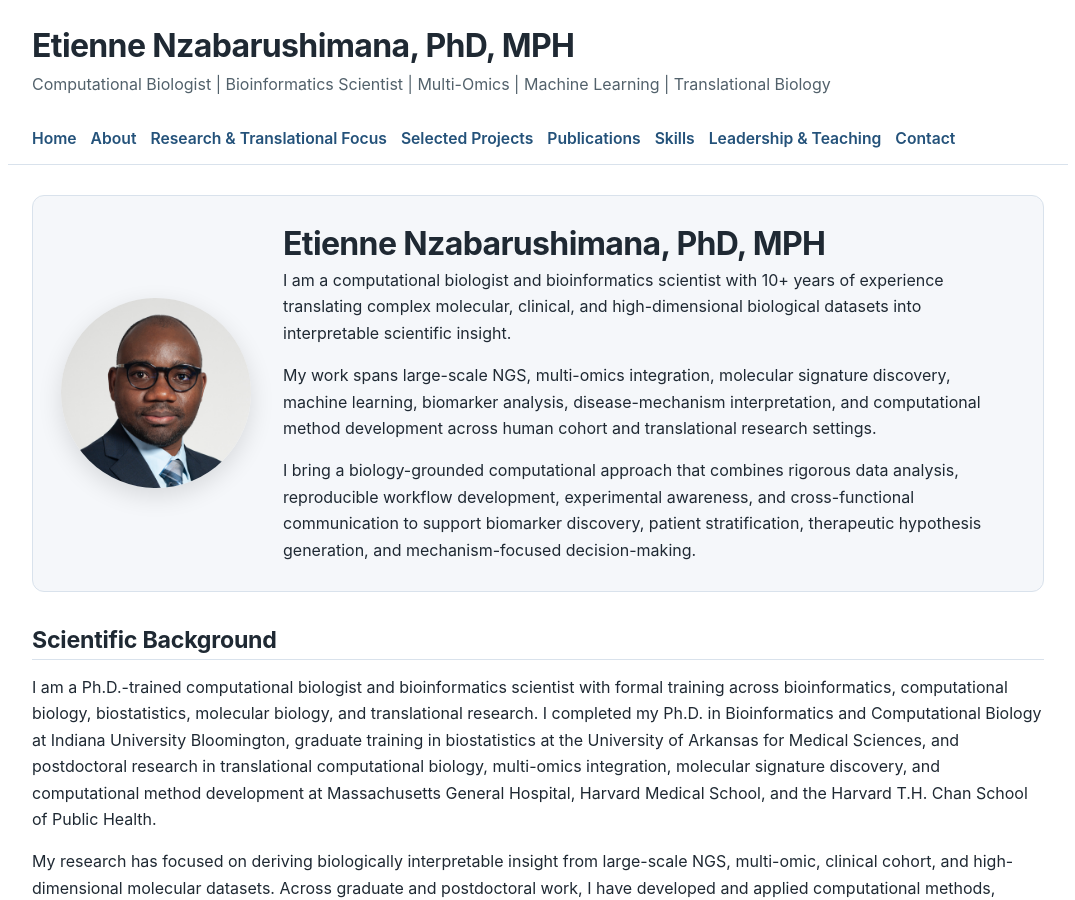
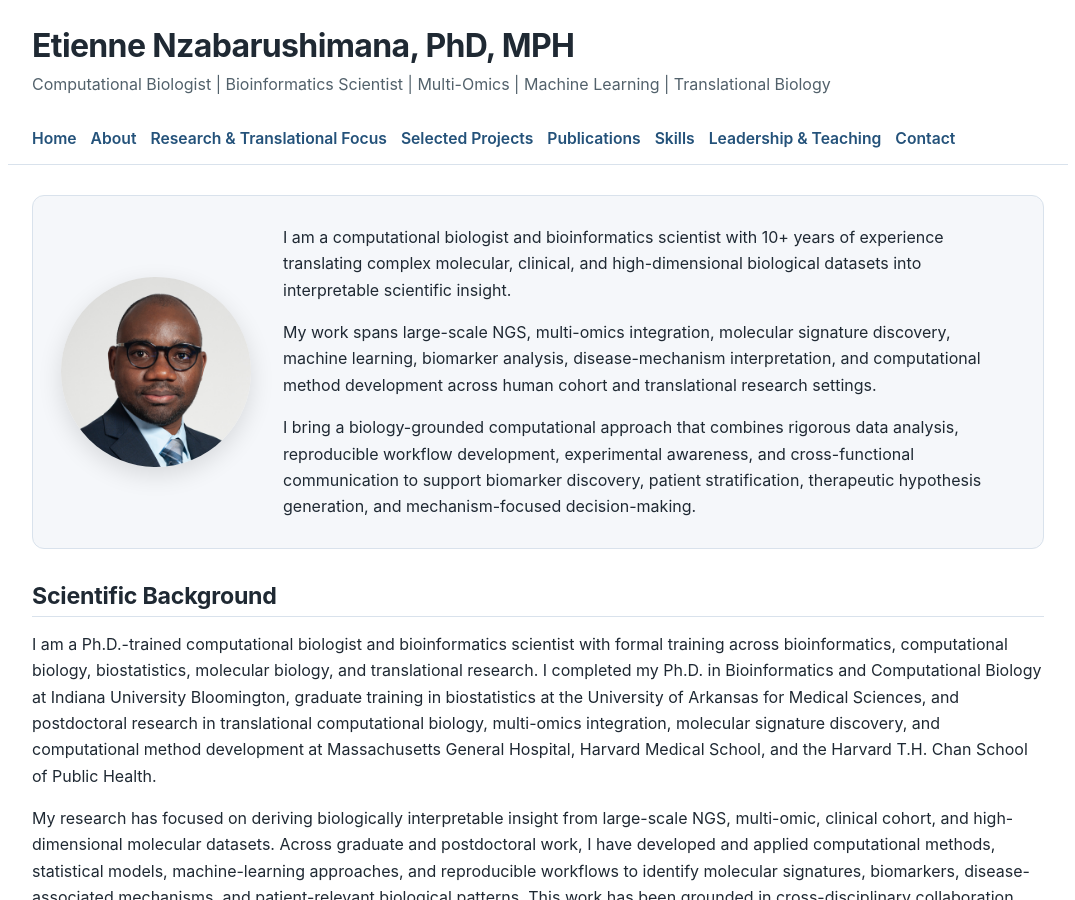
Before and after one commit to Nzabarushimana/nzabarushimana.github.io, a Jekyll site: the page built from index.md, in a window 1280 px wide and 900 px high. Shown: the whole window, without its empty margins (102-1177 px from the left). Built offline with Jekyll 4.4.1, drawn with Linux system fonts in a browser that asks for light colours.

Commit message:
Update index.md

```diff
--- a/index.md
+++ b/index.md
@@ -9,7 +9,6 @@ title: Home
   </div>
 
   <div class="hero-text">
-    <h1>Etienne Nzabarushimana, PhD, MPH</h1>
 
     <p>
       I am a computational biologist and bioinformatics scientist with 10+ years of experience translating complex molecular, clinical, and high-dimensional biological datasets into interpretable scientific insight.
```
